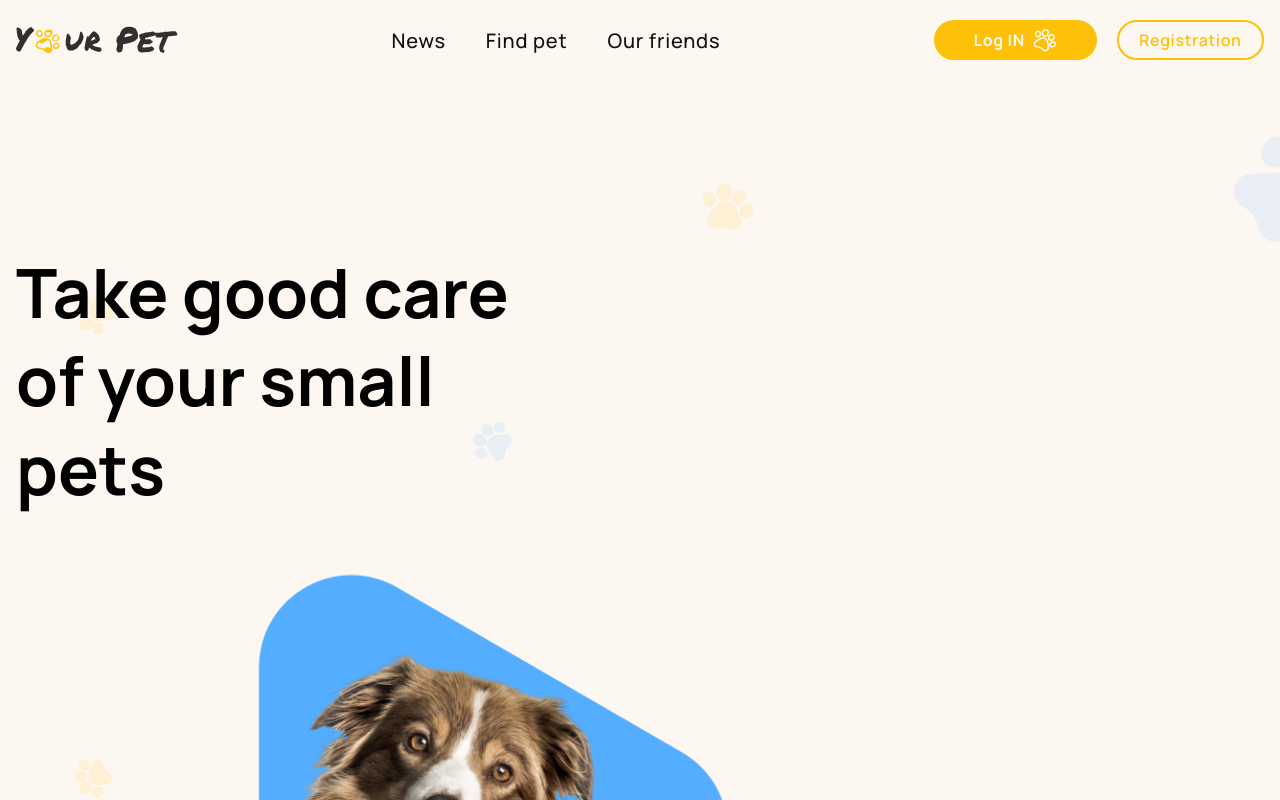
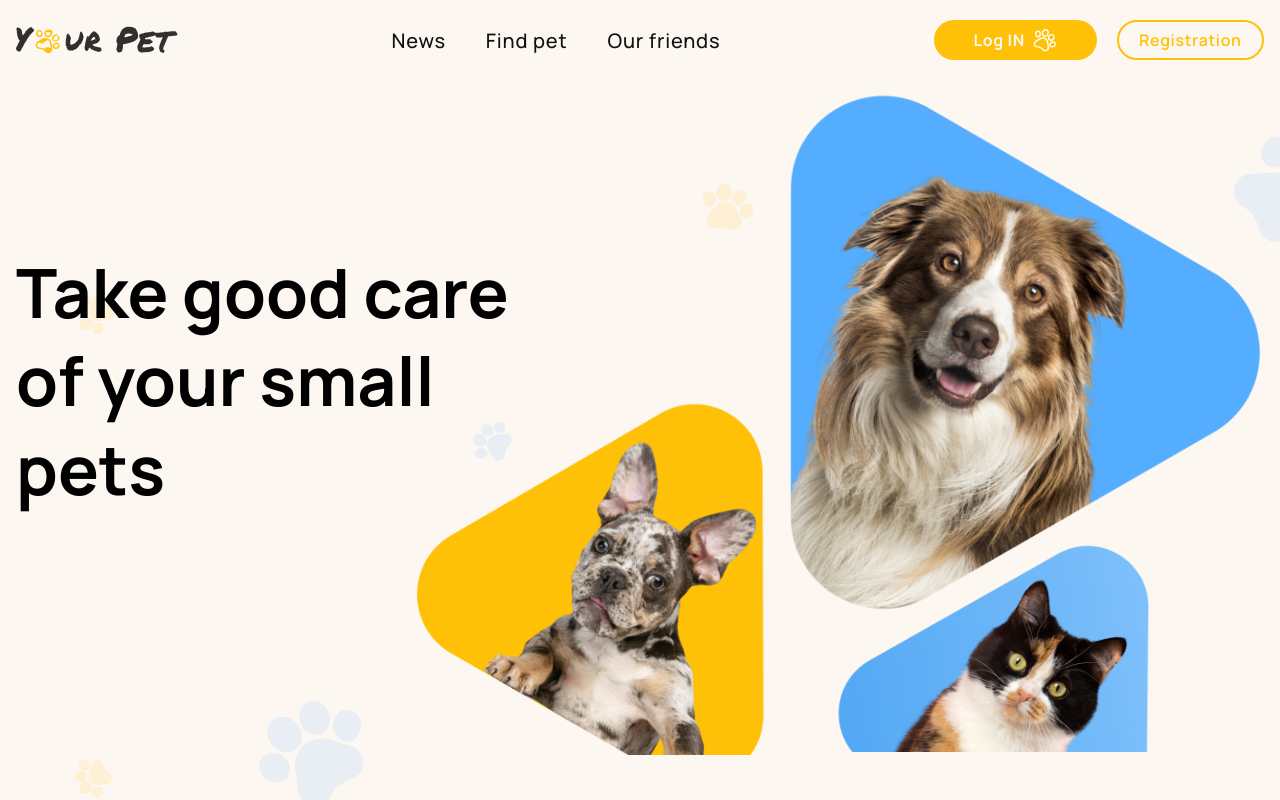
Before and after one commit to OlgaMunaieva/project-savePets05, a React (Create React App) app: page /project-savePets05/main in a window 1280 px wide. Shown: the top 800 px of the page. Built offline with nearby package versions, Linux system fonts and the light colour scheme.

Commit message:
finish with main page

```diff
--- a/src/components/SharedLayout.jsx
+++ b/src/components/SharedLayout.jsx
@@ -8,10 +8,11 @@ import PictureContainer from './pictureContainer/PictureContainer.styled';
 const SharedLayout = () => {
   const location = useLocation();
   const ContainerToRender =
+    location.pathname === '/' ||
     location.pathname === '/main' ||
-    location.pathname === '/' ||
     location.pathname === '/register' ||
-    location.pathname === '/login'
+    location.pathname === '/login' ||
+    location.pathname === '/add-pet'
       ? PictureContainer.PawContainer
       : MainContainer;
 
--- a/src/components/home/homeImages/HomeImages.styled.js
+++ b/src/components/home/homeImages/HomeImages.styled.js
@@ -3,43 +3,71 @@ import variables from 'settings/variables';
 const { styled } = require('styled-components');
 
 const MainPageContainer = styled.div`
-  position: relative;
-  min-width: 280px;
+  /* min-width: 320px; */
   ${variables.breakPoints.tablet} {
     min-width: 704px;
+  }
+  ${variables.breakPoints.desktop} {
+    /* min-width: 917px; */
+    position: absolute;
+    /* min-width: 704px; */
+    top: 34px;
+    left: 540px;
   }
 `;
 
 const BigDogImg = styled.img`
-  width: 280px;
+  position: absolute;
+  min-width: 310px;
+  top: 190px;
+  left: -10px;
   margin: -30px 20px;
   ${variables.breakPoints.tablet} {
+    width: 680px;
+    top: 300px;
+    left: 56px;
+    margin: -40px 32px;
+  }
+  ${variables.breakPoints.desktop} {
     width: 704px;
+    top: 0px;
+    left: 8px;
     margin: -40px 32px;
   }
 `;
 
 const SmallDogImg = styled.img`
   position: absolute;
-  top: 150px;
+  top: 300px;
   left: -20px;
-  width: 224px;
+  width: 220px;
   ${variables.breakPoints.tablet} {
-    width: 450px;
-    top: 380px;
+    width: 518px;
+    top: 680px;
     left: -32px;
+  }
+  ${variables.breakPoints.desktop} {
+    width: 540px;
+    top: 290px;
+    left: -160px;
   }
 `;
 
 const CatImg = styled.img`
   position: absolute;
-  width: 186px;
-  top: 244px;
-  left: 112px;
+  width: 210px;
+  top: 436px;
+  left: 108px;
   ${variables.breakPoints.tablet} {
-    width: 362px;
-    top: 580px;
+    width: 400px;
+    top: 830px;
     left: 376px;
+  }
+  ${variables.breakPoints.desktop} {
+    width: 420px;
+    top: 490px;
+    left: 266px;
+  }
 `;
 
 const Pictures = {
--- a/src/components/pictureContainer/PictureContainer.styled.js
+++ b/src/components/pictureContainer/PictureContainer.styled.js
@@ -24,25 +24,11 @@ import pawprintDesktop7 from '../../images/pawprint/pawprint-desktop-7.png';
 import pawprintMobile8 from '../../images/pawprint/pawprint-mobile-8.png';
 import pawprintTablet8 from '../../images/pawprint/pawprint-tablet-8.png';
 
-const RelativeContainer = styled.div`
+const PawContainer = styled.div`
   position: relative;
-  /* margin: 0 auto; */
-  /* max-width: 320px; */
-  /* height: 601px; */
-
-  ${variables.breakPoints.tablet} {
-    /* max-width: 768px; */
-    /* height: 1193px; */
-  }
-  ${variables.breakPoints.desktop} {
-    /* max-width: 1280px; */
-    /* height: 770px; */
-  }
-`;
-
-const PawContainer = styled.div`
   padding: 20px 20px 0px;
   max-width: 320px;
+  min-height: 700px;
   margin: 0 auto;
   background-image: url(${pawprintMobile1}), url(${pawprintMobile2}),
     url(${pawprintMobile3}), url(${pawprintMobile4}), url(${pawprintMobile5}),
@@ -56,6 +42,7 @@ const PawContainer = styled.div`
   ${variables.breakPoints.tablet} {
     padding: 24px 32px 0px;
     max-width: 768px;
+    min-height: 1193px;
     background-image: url(${pawprintTablet1}), url(${pawprintTablet2}),
       url(${pawprintTablet3}), url(${pawprintTablet4}), url(${pawprintTablet5}),
       url(${pawprintTablet6}), url(${pawprintTablet7}), url(${pawprintTablet8});
@@ -68,6 +55,8 @@ const PawContainer = styled.div`
   ${variables.breakPoints.desktop} {
     padding: 20px 16px 0px;
     max-width: 1280px;
+    min-height: 768px;
+    height: 900px;
     background-image: url(${pawprintDesktop1}), url(${pawprintDesktop2}),
       url(${pawprintDesktop3}), url(${pawprintDesktop4}),
       url(${pawprintDesktop5}), url(${pawprintDesktop6}),
@@ -79,7 +68,6 @@ const PawContainer = styled.div`
 `;
 
 const PictureContainer = {
-  RelativeContainer,
   PawContainer,
 };
 
```
